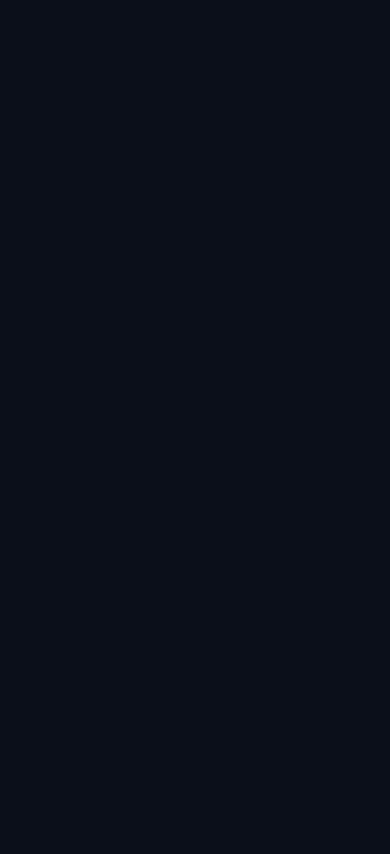
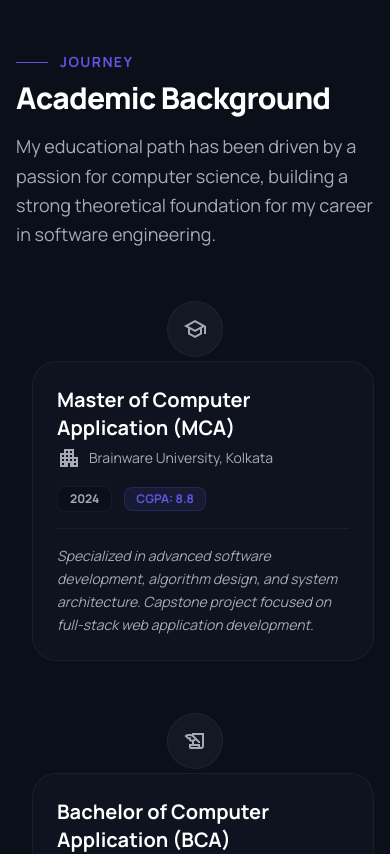
Before and after one commit to krishanuonline/portfolio, a React (Vite) app: page / in a window 390 px wide. Shown: the part 11000-11854 px from the top of the page. Before the commit the page ends 9247 px from the top, so only its background shows below. Built offline with nearby package versions, Linux system fonts and the light colour scheme.

Commit message:
Add: Academic Component

```diff
--- a/src/App.jsx
+++ b/src/App.jsx
@@ -5,6 +5,8 @@ import About from './components/sections/About/About'
 import Experience from './components/sections/Experiences/Experiences'
 import Projects from './components/sections/Projects/Projects'
 import Skills from './components/sections/Skills/Skills'
+import ResearchAndDevelopment from './components/sections/ResearchAndDevelopment/ResearchAndDevelopment'
+import Acamedic from './components/sections/Acamedic/Acamedic'
 
 function App() {
 	return (
@@ -15,6 +17,8 @@ function App() {
 			<Experience />
 			<Projects />
 			<Skills	/>
+			<ResearchAndDevelopment />
+			<Acamedic />
 		</>
 	)
 }
--- /dev/null
+++ b/src/components/sections/Acamedic/Acamedic.jsx
@@ -0,0 +1,119 @@
+import React from 'react';
+import { motion } from 'framer-motion';
+
+const Acamedic = () => {
+  const degrees = [
+    {
+      title: "Master of Computer Application (MCA)",
+      institution: "Brainware University, Kolkata",
+      year: "2024",
+      score: "CGPA: 8.8",
+      icon: "school",
+      desc: "Specialized in advanced software development, algorithm design, and system architecture. Capstone project focused on full-stack web application development.",
+      color: "primary"
+    },
+    {
+      title: "Bachelor of Computer Application (BCA)",
+      institution: "Brainware University, Kolkata",
+      year: "2022",
+      score: "CGPA: 9.2",
+      icon: "history_edu",
+      desc: "Built a solid foundation in programming logic, database management, and computer networks. Graduated with honors and high academic distinction.",
+      color: "accent"
+    }
+  ];
+
+  return (
+    <section id="education" className="bg-dark-base py-20 px-4 md:px-10">
+      <div className="max-w-[800px] mx-auto">
+
+        {/* Section Header */}
+        <motion.div
+          initial={{ opacity: 0, y: 20 }}
+          whileInView={{ opacity: 1, y: 0 }}
+          viewport={{ once: true }}
+          className="mb-12"
+        >
+          <div className="flex items-center gap-3 mb-2">
+            <span className="h-px w-8 bg-primary"></span>
+            <span className="text-primary text-sm font-bold uppercase tracking-widest">Journey</span>
+          </div>
+          <h2 className="text-3xl md:text-4xl font-extrabold text-text-primary tracking-tight">
+            Academic Background
+          </h2>
+          <p className="mt-4 text-text-secondary text-lg leading-relaxed">
+            My educational path has been driven by a passion for computer science, building a strong theoretical foundation for my career in software engineering.
+          </p>
+        </motion.div>
+
+        {/* Timeline Container */}
+        <div className="relative">
+          {/* Vertical Line (Desktop) */}
+          <div className="absolute left-[27px] top-4 bottom-12 w-[2px] bg-surface hidden md:block" />
+
+          <div className="flex flex-col gap-4">
+            {degrees.map((degree, index) => (
+              <motion.div
+                key={index}
+                initial={{ opacity: 0, x: -30 }}
+                whileInView={{ opacity: 1, x: 0 }}
+                viewport={{ once: true }}
+                transition={{ delay: index * 0.2 }}
+                className="group relative grid grid-cols-1 md:grid-cols-[60px_1fr] gap-x-6 pb-8"
+              >
+                {/* Icon Column */}
+                <div className="flex flex-col items-center pt-1 z-10 relative">
+                  <div className="flex items-center justify-center size-14 rounded-full bg-surface border border-white/5 group-hover:border-primary/50 group-hover:shadow-[0_0_15px_rgba(97,86,226,0.2)] transition-all duration-300">
+                    <span className="material-symbols-outlined text-text-secondary group-hover:text-primary text-[28px]">
+                      {degree.icon}
+                    </span>
+                  </div>
+                  {/* Mobile-only connecting line */}
+                  <div className="w-[px] bg-surface h-full absolute top-14 left-1/2 -translate-x-1/2 md:hidden" />
+                </div>
+
+                {/* Content Card */}
+                <div className="flex flex-col pt-1 pl-4 md:pl-0">
+                  <div className="relative p-6 rounded-3xl bg-surface/50 border border-white/5 backdrop-blur-sm group-hover:border-primary/30 group-hover:-translate-y-1 transition-all duration-300">
+
+                    {/* Triangle pointer (Desktop) */}
+                    <div className="absolute top-6 -left-[8px] w-4 h-4 bg-surface/50 border-l border-b border-white/5 rotate-45 hidden md:block group-hover:border-primary/30 transition-colors" />
+
+                    <div className="flex flex-col md:flex-row md:items-start justify-between gap-4 mb-4">
+                      <div>
+                        <h3 className="text-xl font-bold text-text-primary group-hover:text-primary transition-colors">
+                          {degree.title}
+                        </h3>
+                        <div className="flex items-center gap-2 text-text-secondary mt-1">
+                          <span className="material-symbols-outlined text-[18px]">apartment</span>
+                          <span className="text-sm font-medium">{degree.institution}</span>
+                        </div>
+                      </div>
+
+                      <div className="flex items-center gap-3">
+                        <span className="px-3 py-1 rounded-lg bg-dark-base text-text-secondary text-xs font-bold border border-white/5">
+                          {degree.year}
+                        </span>
+                        <span className={`px-3 py-1 rounded-lg text-xs font-bold ring-1 ring-inset ${index === 0 ? 'bg-primary/10 text-primary ring-primary/20' : 'bg-emerald-500/10 text-emerald-400 ring-emerald-500/20'}`}>
+                          {degree.score}
+                        </span>
+                      </div>
+                    </div>
+
+                    <div className="pt-4 border-t border-white/5">
+                      <p className="text-sm text-text-secondary leading-relaxed italic">
+                        {degree.desc}
+                      </p>
+                    </div>
+                  </div>
+                </div>
+              </motion.div>
+            ))}
+          </div>
+        </div>
+      </div>
+    </section>
+  );
+};
+
+export default Acamedic;
```
